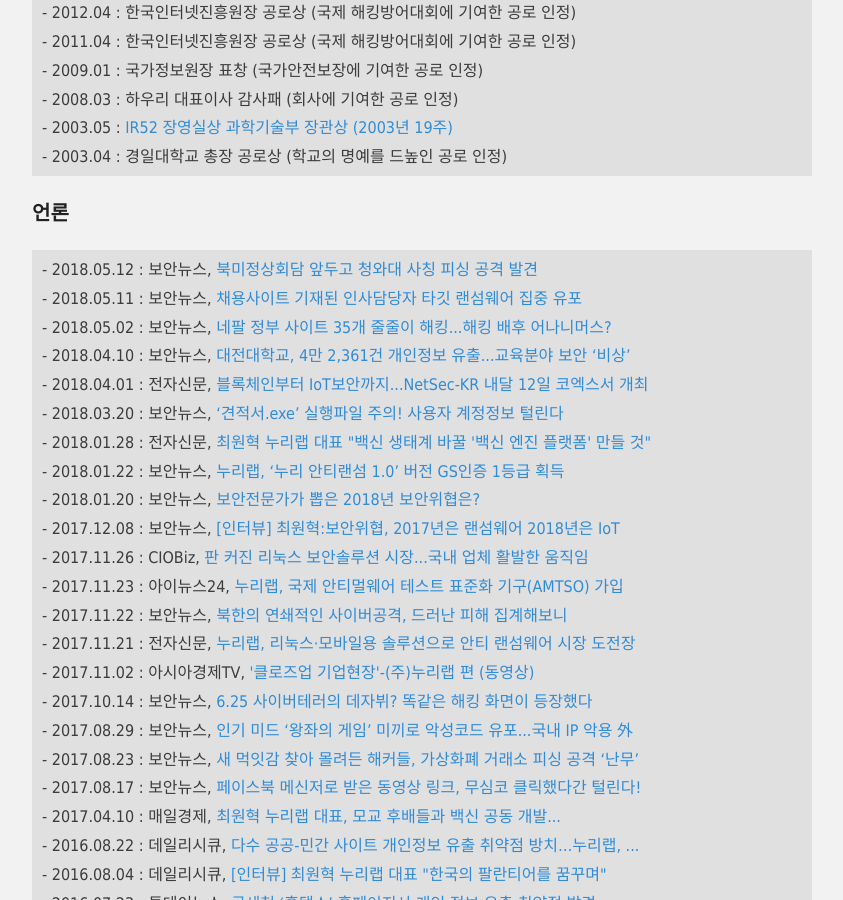
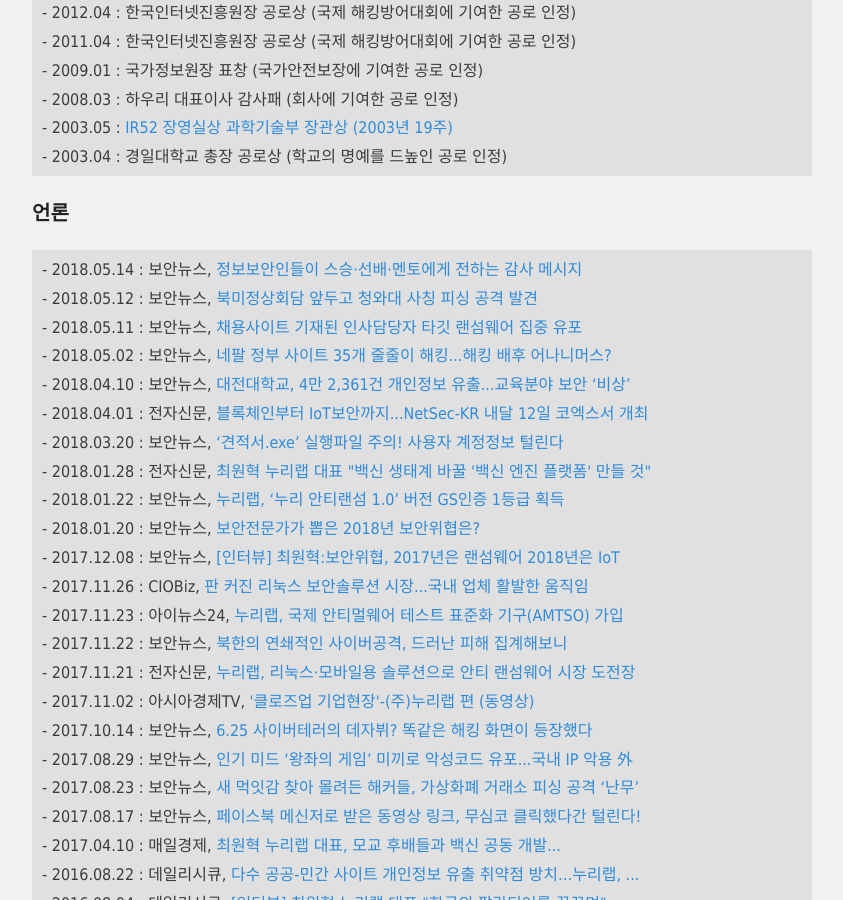
Before and after one commit to hanul93/hanul93.github.com, a Jekyll site: the page built from about.md, in a window 1280 px wide and 900 px high, scrolled down 1626 px. Shown: the whole window, without its empty margins (218-1061 px from the left). Built offline with Jekyll 4.4.1, drawn with Linux system fonts in a browser that asks for light colours; nearby versions of some CDN libraries.

Commit message:
언론 추가

```diff
--- a/about.md
+++ b/about.md
@@ -67,7 +67,8 @@
 
 ### 언론
 
-<div class="highlighter-rouge"><pre class="highlight"><code class="keibox">- 2018.05.12 : 보안뉴스, <a href="http://www.boannews.com/media/view.asp?idx=69359&kind=1">북미정상회담 앞두고 청와대 사칭 피싱 공격 발견</a>
+<div class="highlighter-rouge"><pre class="highlight"><code class="keibox">- 2018.05.14 : 보안뉴스, <a href="http://www.boannews.com/media/view.asp?idx=69061&kind=1">정보보안인들이 스승·선배·멘토에게 전하는 감사 메시지</a>
+- 2018.05.12 : 보안뉴스, <a href="http://www.boannews.com/media/view.asp?idx=69359&kind=1">북미정상회담 앞두고 청와대 사칭 피싱 공격 발견</a>
 - 2018.05.11 : 보안뉴스, <a href="http://www.boannews.com/media/view.asp?idx=69315&kind=1">채용사이트 기재된 인사담당자 타깃 랜섬웨어 집중 유포</a>
 - 2018.05.02 : 보안뉴스, <a href="http://www.boannews.com/media/view.asp?idx=68990&kind=1">네팔 정부 사이트 35개 줄줄이 해킹...해킹 배후 어나니머스?</a>
 - 2018.04.10 : 보안뉴스, <a href="http://www.boannews.com/media/view.asp?idx=68281&kind=1">대전대학교, 4만 2,361건 개인정보 유출...교육분야 보안 ‘비상’</a>
```
